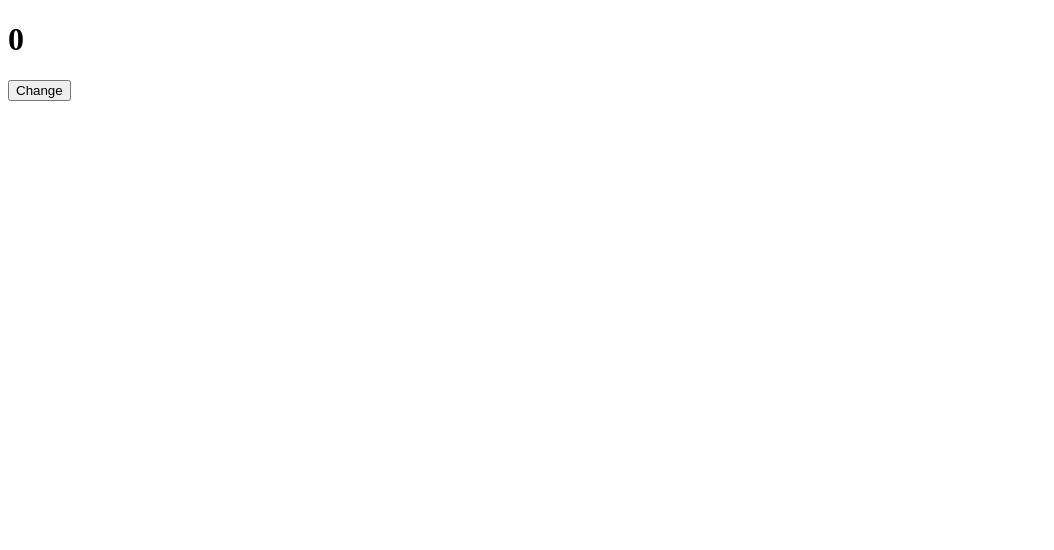
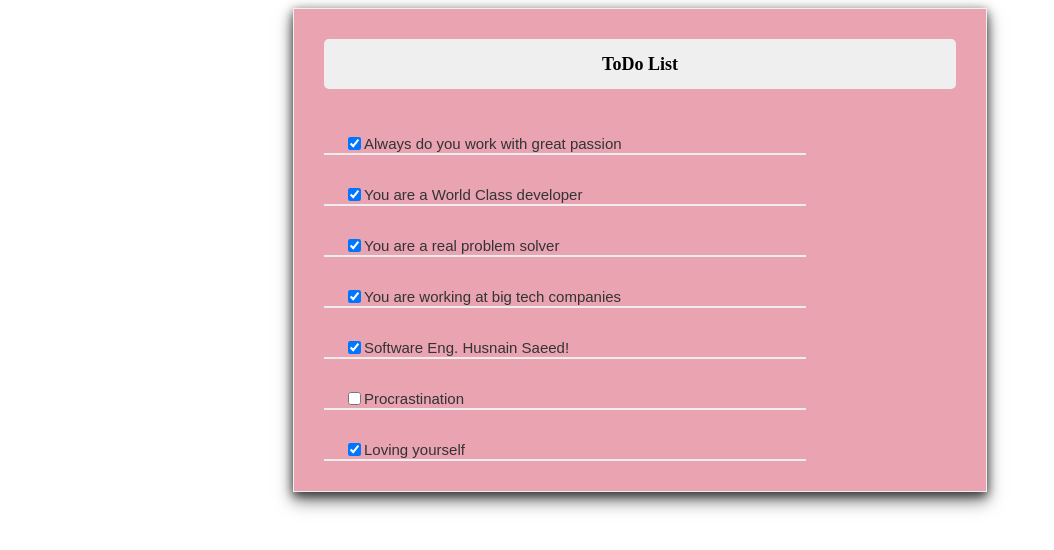
Before and after one commit to husnainsaeed00/TodoApp-And-Practice-in-ReactJs, a React (Create React App) app: page / in a window 1280 px wide. Shown: the top 550 px of the page, without its empty margins (0-1054 px from the left). Built offline with nearby package versions, Linux system fonts and the light colour scheme.

Commit message:
phase six with completed Todolist wchich is clickAble.

```diff
--- a/src/App.js
+++ b/src/App.js
@@ -1,34 +1,81 @@
+// //Phase 6 of Todo App---------- Dated-05-08-2023----
+// import React from 'react';
+// import TodoItem from './Components/TodoItem';
+// import TodosData from './Components/TodosData';
+// import Header from './Components/Header';
 
-// State handling  in the React its an interesitng topic to learn.
+// class  App extends React.Component {
+//   constructor(){
+//     super()
+//     this.state={
+//       todos:TodosData
+//     }
+//     this.handleClick=this.handleClick.bind(this)
+//   }
+//   handleClick(id){
+//     this.setState(prevState => {
+//       const updatedtodo=prevState.todos.map(todo =>{
+//         if (todo.id === id){
+//           todo.completed=!todo.completed
+//         }
+//         return todo
+//       })
+//       return {todos:updatedtodo}
+//     })
 
+//   }
+//   render(){
+
+//     const todo =this.state.todos.map(item => <TodoItem key={item.id} item={item}
+//     handleClick={this.handleClick}/>);
+
+//     return (
+//       <div className='TodoList'>
+//         <Header/>
+//         {todo}
+//       </div>
+//     );
+//   }
+
+//   }
+
+// export default App;
 
 import React from 'react';
+import TodosData from './Components/TodosData';
+import TodoItem from './Components/TodoItem';
+import Header from './Components/Header';
 
 class App extends React.Component{
   constructor(){
-    super();
-    this.state={
-      count:0
+    super()
+    this.state = {
+      todos:TodosData
     }
-    this.handleClick= this.handleClick.bind(this);
+    this.handleClick=this.handleClick.bind(this)
   }
-  handleClick(){
+  handleClick(id){
     this.setState(prevState =>{
-      return{
-        count:prevState.count+1
-      }
-    });
+      const updatedtodo=prevState.todos.map(todo => {
+        if(todo.id === id){
+          todo.completed =!todo.completed
+        }
+        return todo;
+
+        })
+        return {todos:updatedtodo}
+    })
   }
   render(){
+    const todo=this.state.todos.map(item =>
+    <TodoItem key={item.id} item={item}
+    handleClick={this.handleClick}/>)
     return(
-      <div>
-        <h1>
-          {this.state.count}
-        </h1>
-        <button onClick={this.handleClick}>Change</button>
+      <div className='TodoList'>
+        <Header/>
+        {todo}
       </div>
     )
   }
 }
-
 export default App;
--- a/src/Components/Header.js
+++ b/src/Components/Header.js
@@ -5,11 +5,6 @@ function Header(){
     return(
         <nav className='navbar'>
             <h1>ToDo List </h1>
-            <ul>
-                <li>Organize</li>
-                <li>Live</li>
-                <li>Enjoy your Craft</li>
-            </ul>
       </nav>
     )
 }
--- a/src/Components/TodoItem.js
+++ b/src/Components/TodoItem.js
@@ -1,10 +1,13 @@
 import React from 'react';
+
 
 
 function TodoItem(props){
     return(
         <div className='TodoItem'>
-            <input type="checkbox" checked={props.item.completed} onChange={() => console.log('changed')}></input><span>{props.item.text}</span><br></br>
+            <input type="checkbox" checked={props.item.completed}
+            onChange={() =>props.handleClick(props.item.id)}></input>
+            <span>{props.item.text}</span><br></br>
         </div>
     )
 }
--- a/src/index.css
+++ b/src/index.css
@@ -1,15 +1,16 @@
 .navbar {
-  height: 100px;
-  background-color: blanchedalmond;
+  height: 50px;
+  background-color: #efefef;
   color:black;
   margin-bottom:15px;
-  font-size:10px;
+  font-size:12px;
   display:flex;
   justify-content: center;
   align-items: center;
+  border-radius: 5px;
 }
 .TodoList{
-  background-color: white;
+  background-color: rgb(233, 163, 177);
   margin: auto;
   width: 50%;
   display: fles;
```
